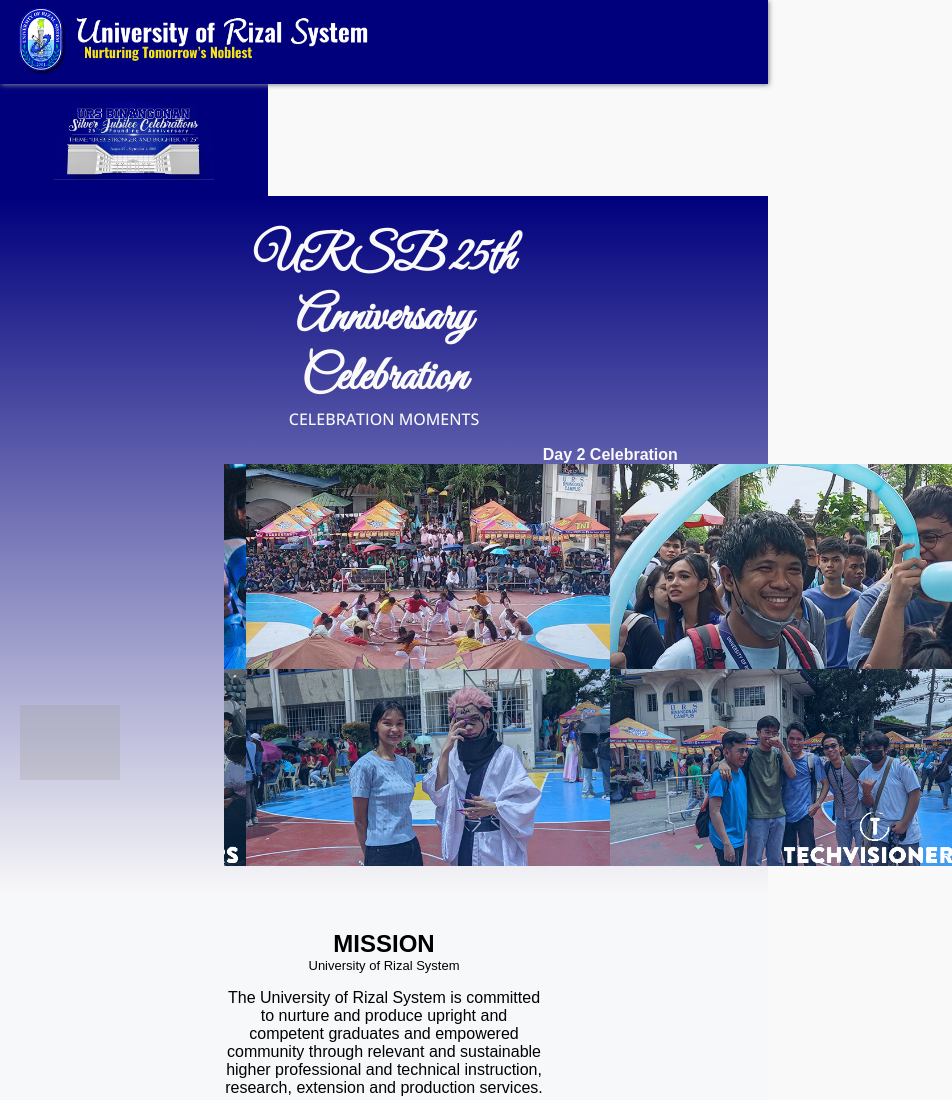
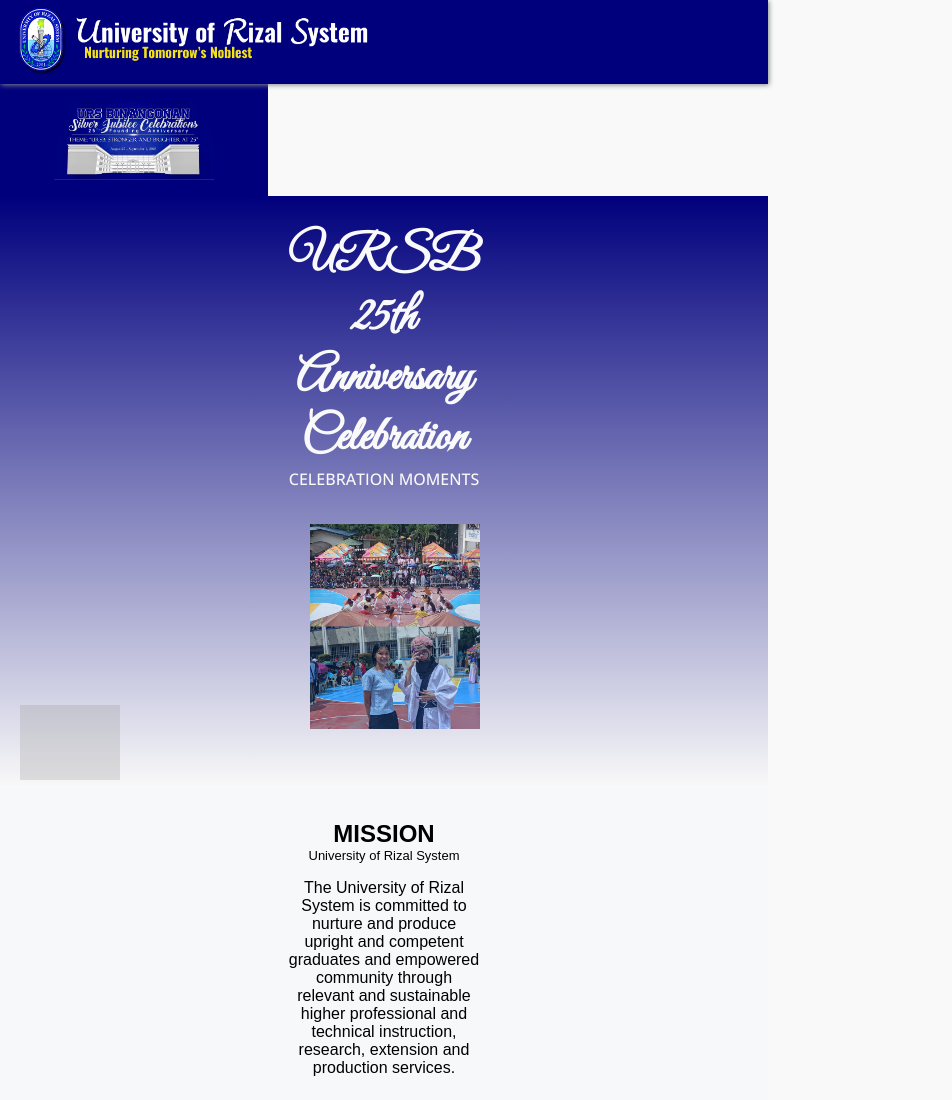
Before and after one commit to Techvisioners/Act1_2_HTMLCSS, a plain HTML site: page index.html in a window 768 px wide. Shown: the top 1100 px of the page, 952 px wide, since content can reach past the window. Drawn offline with nearby package versions, Linux system fonts and the light colour scheme; grey boxes are pictures that could not be loaded; a web font is replaced by a local one.

Commit message:
fix img problems

```diff
--- a/index.html
+++ b/index.html
@@ -10,6 +10,10 @@
     <link rel="stylesheet" href="style.css">
     <!-- FONT AWESOME -->
     <link rel="stylesheet" href="https://cdnjs.cloudflare.com/ajax/libs/font-awesome/4.7.0/css/font-awesome.min.css">
+
+    <!-- TITLE ICON -->
+    <link rel="icon" type="image/x-icon" href="resources/img/urs_logo.png">
+
 </head>
 
 <body>
@@ -65,17 +69,17 @@
                 <div class="slide_wrapper">
 
                     <div class="slide">
-                        <p class="section_p"><b>Day 1 Celebration</b></p>
+                        <p class="section_p slide_p"><b>Day 1 Celebration</b></p>
                         <img src="resources/img/DAY_1.jpg" href="#authors" alt="Image 1">
                     </div>
 
                     <div class="slide">
-                        <p class="section_p"><b>Day 2 Celebration</b></p>
+                        <p class="section_p slide_p"><b>Day 2 Celebration</b></p>
                         <img src="resources/img/DAY_2.jpg" alt="Image 2">
                     </div>
 
                     <div class="slide">
-                        <p class="section_p"><b>Day 3 Celebration</b></p>
+                        <p class="section_p slide_p"><b>Day 3 Celebration</b></p>
                         <img src="resources/img/DAY_3.jpg" alt="Image 3">
                     </div>
 
--- a/style.css
+++ b/style.css
@@ -315,6 +315,7 @@ ul {
     margin: 0 auto;
 }
 
+
 .slide_wrapper {
     width: 2184px;
     /* Adjust based on the total width of your images */
@@ -330,6 +331,30 @@ ul {
 .slide img {
     width: 100%;
     height: auto;
+    object-fit: cover;
+}
+
+.slide_p {
+    text-align: center;
+    justify-content: center;
+    align-items: center;
+    position: relative;
+}
+
+/* Media query for mobile devices with a maximum width of 768px */
+@media (max-width: 768px) {
+    .slideshow {
+        width: 100%;
+        height: 250px;
+        max-width: 100%;
+    }
+
+    .slide img {
+        width: 50%;
+        height: auto;
+        object-fit: contain;
+    }
+
 }
 
 @-webkit-keyframes slide {
@@ -357,7 +382,6 @@ ul {
         margin-left: -1584px;
     }
 }
-
 
 
 
@@ -412,7 +436,7 @@ ul {
     }
 
     .section {
-        padding: 2rem 14rem 2rem;
+        padding: 2rem 18rem 2rem;
         /* TOP, LEFT&RIGHT, BOTTOM == DESKTOP VIEW */
         background-color: #f6f8fa;
     }
```
